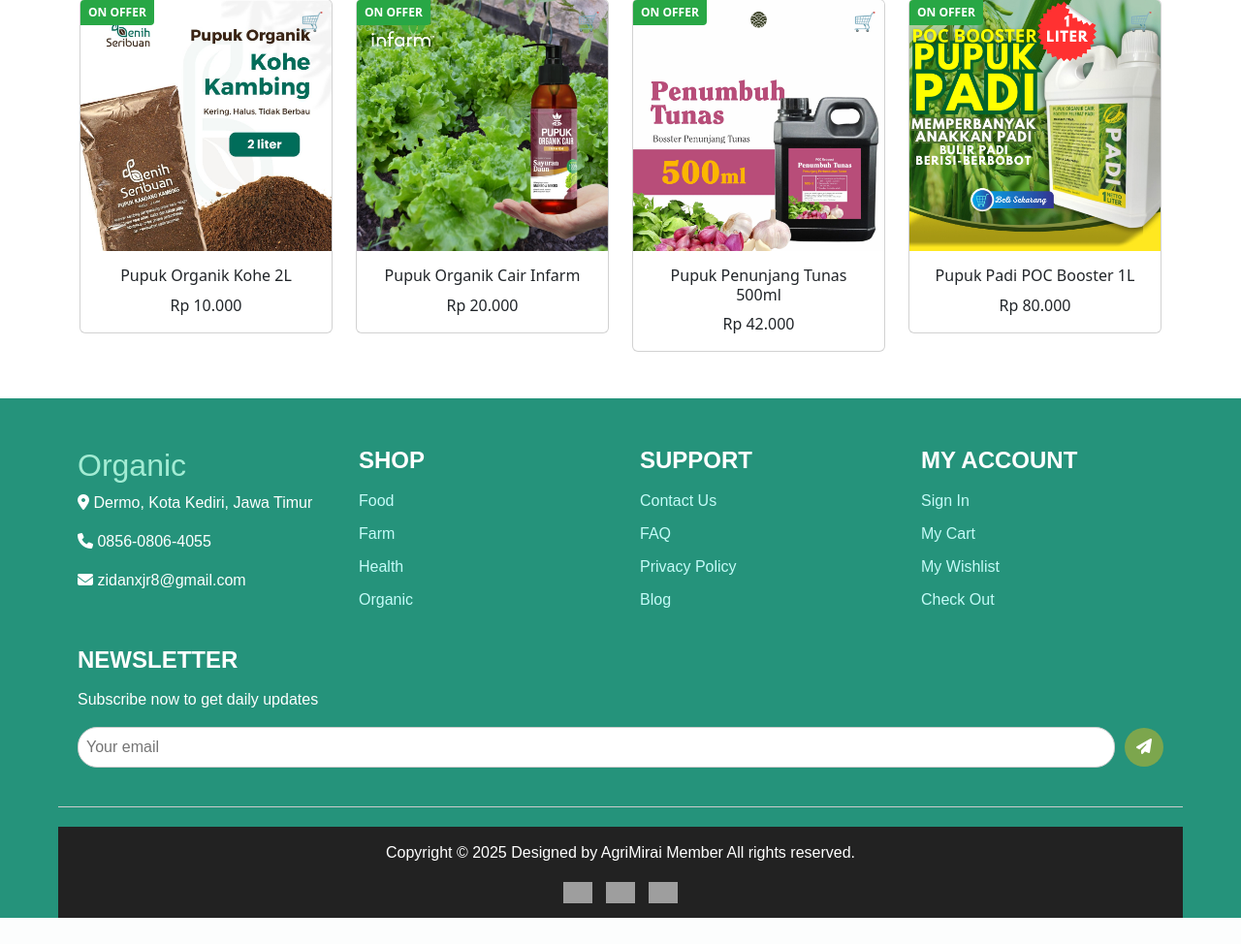
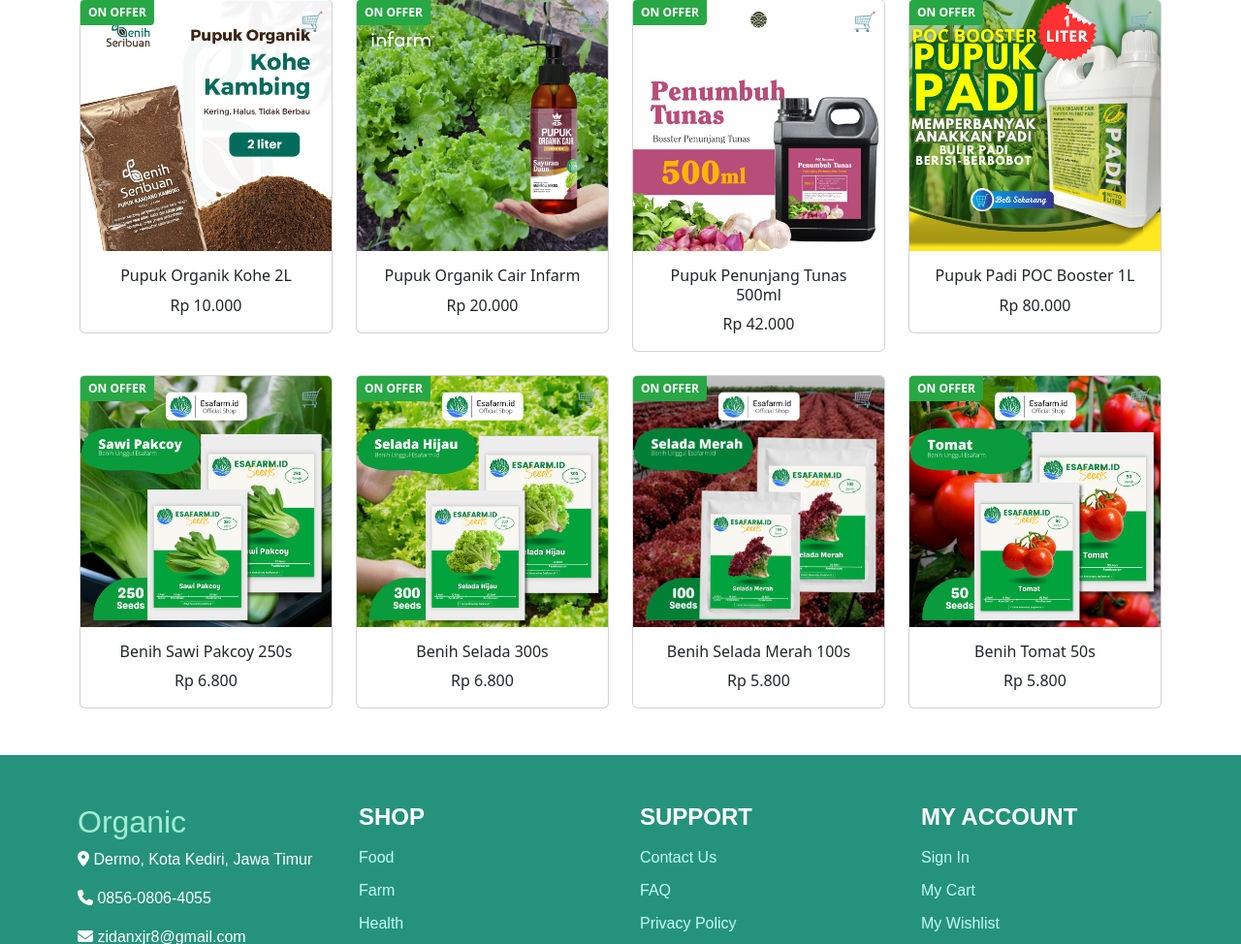
Before and after one commit to zxayn/Agrimirai, a PHP site: page /produk.php in a window 1280 px wide. Shown: the part 2809-3783 px from the top of the page at 97% size. Before the commit the page ends 3756 px from the top, so only its background shows below. Run offline with PHP 8.4, Linux system fonts and the light colour scheme; grey boxes are pictures that could not be loaded.

Commit message:
nambah bagian produk benih

```diff
--- a/produk.php
+++ b/produk.php
@@ -476,8 +476,8 @@
         <div class="carousel-item active" data-bs-interval="10000">
           <img src="img/fertilizati.jpg" class="d-block w-100" />
           <div class="carousel-caption d-none d-md-block text-light blur-box">
-            <h5>Fertillizer</h5>
-            <p>We supply highly quality organic fertillizer</p>
+            <h5>Fertillizer & Seeds</h5>
+            <p>We supply highly quality seeds & organic fertillizer</p>
           </div>
         </div>
       </div>
@@ -529,6 +529,51 @@
             <div class="card-body">
               <h6 class="card-title">Pupuk Padi POC Booster 1L</h6>
               <p class="card-text">Rp 80.000</p>
+            </div>
+          </div>
+        </div>
+
+        <div class="col">
+          <div class="card product-card">
+            <div class="offer-badge">ON OFFER</div>
+            <div class="cart-icon">&#128722;</div>
+            <img src="ppk/pakcoy 68.jpg" class="card-img-top" alt="Fresh Onion" />
+            <div class="card-body">
+              <h6 class="card-title">Benih Sawi Pakcoy 250s</h6>
+              <p class="card-text">Rp 6.800</p>
+            </div>
+          </div>
+        </div>
+        <div class="col">
+          <div class="card product-card">
+            <div class="offer-badge">ON OFFER</div>
+            <div class="cart-icon">&#128722;</div>
+            <img src="ppk/selada 68.jpg" class="card-img-top" alt="Fresh Onion" />
+            <div class="card-body">
+              <h6 class="card-title">Benih Selada 300s</h6>
+              <p class="card-text">Rp 6.800</p>
+            </div>
+          </div>
+        </div>
+        <div class="col">
+          <div class="card product-card">
+            <div class="offer-badge">ON OFFER</div>
+            <div class="cart-icon">&#128722;</div>
+            <img src="ppk/selada merah 58.jpg" class="card-img-top" alt="Fresh Onion" />
+            <div class="card-body">
+              <h6 class="card-title">Benih Selada Merah 100s</h6>
+              <p class="card-text">Rp 5.800</p>
+            </div>
+          </div>
+        </div>
+        <div class="col">
+          <div class="card product-card">
+            <div class="offer-badge">ON OFFER</div>
+            <div class="cart-icon">&#128722;</div>
+            <img src="ppk/tomat 58.jpg" class="card-img-top" alt="Fresh Onion" />
+            <div class="card-body">
+              <h6 class="card-title">Benih Tomat 50s</h6>
+              <p class="card-text">Rp 5.800</p>
             </div>
           </div>
         </div>
```
Also changed, not shown: ppk/pakcoy 68.jpg (added), ppk/selada 68.jpg (added), ppk/selada merah 58.jpg (added), ppk/tomat 58.jpg (added).
